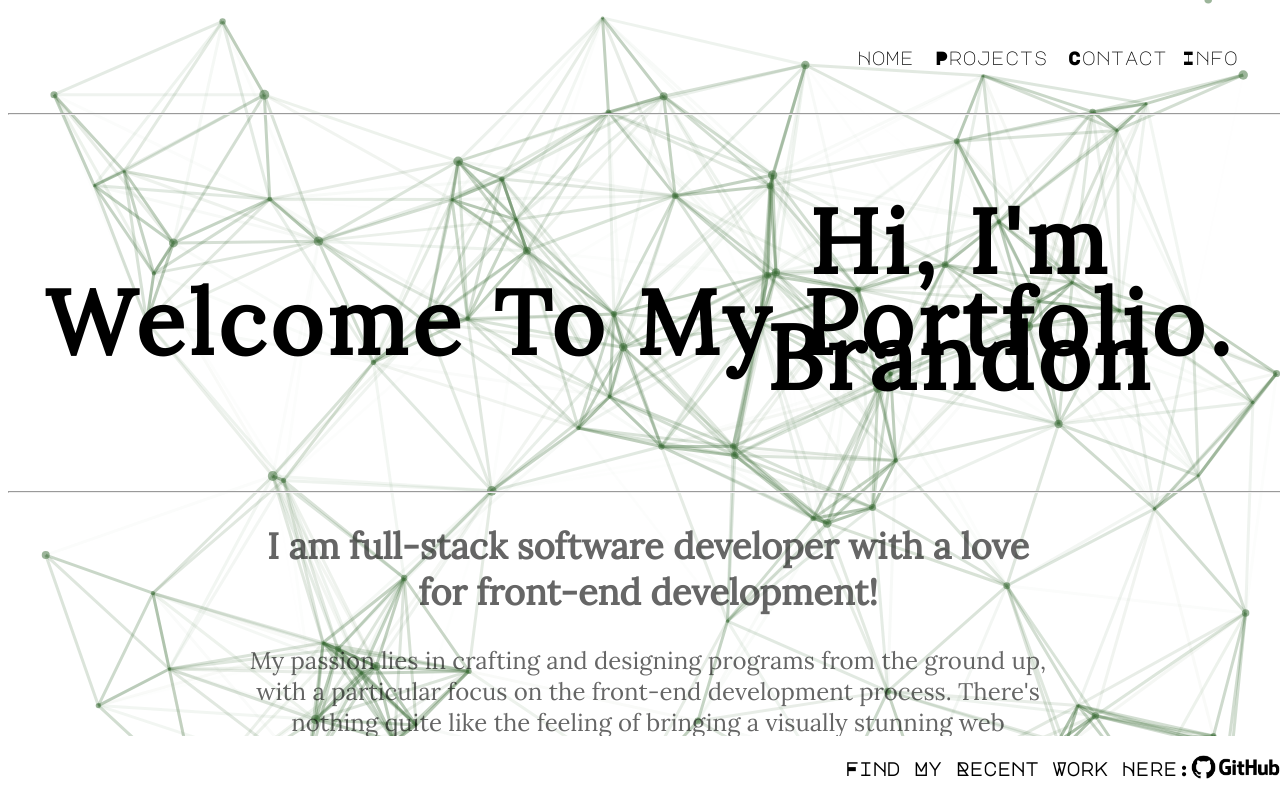
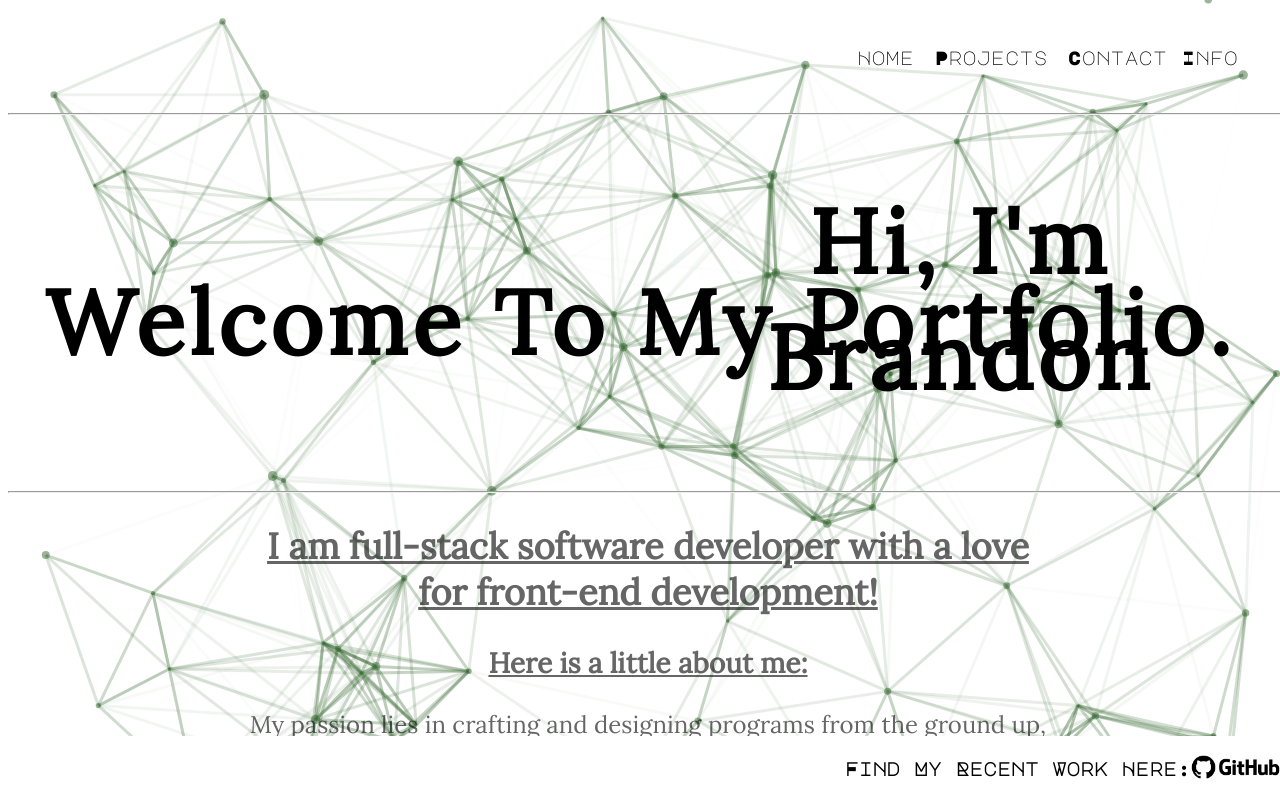
Before and after one commit to BrandonF55/React-Portfolio, a React (Create React App) app: page / in a window 1280 px wide. Shown: the top 798 px of the page. Built offline with nearby package versions, Linux system fonts and the light colour scheme; a web font is replaced by a local one.

Commit message:
My Research log will reflect what i have been doing for today.

```diff
--- a/src/components/HomePage/HomePage.jsx
+++ b/src/components/HomePage/HomePage.jsx
@@ -15,7 +15,8 @@ function HomePage() {
 
       <div className={`${styles.aboutWrapper} ${styles.fadeIn}`}>
         <div className={styles.About}>
-          <h2>I am full-stack software developer with a love for front-end development!</h2>
+          <h2><u>I am full-stack software developer with a love for front-end development!</u></h2>
+          <h3><u>Here is a little about me:</u></h3>
           <p>
             My passion lies in crafting and designing programs from the ground up, with a particular focus on the front-end development process. There's nothing quite like the feeling of bringing a visually stunning web application to life! From the typography, to the layout and user interface, I put my heart into creating truly beautiful and engaging experiences for users. It's an incredibly rewarding process that keeps me motivated and inspired every step of the way..
           </p>
```
Also changed, not shown: src/DataResearch/DataResearch.md (+2 -0 lines).
